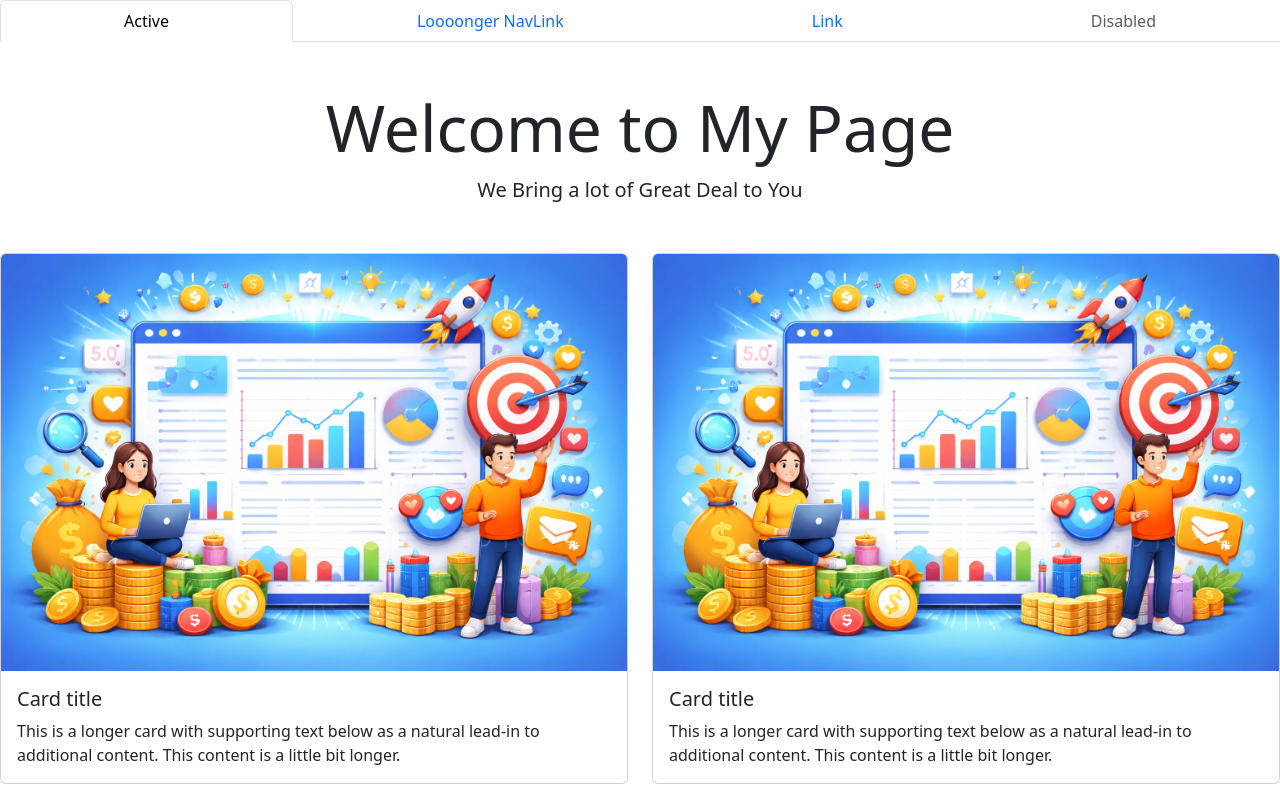
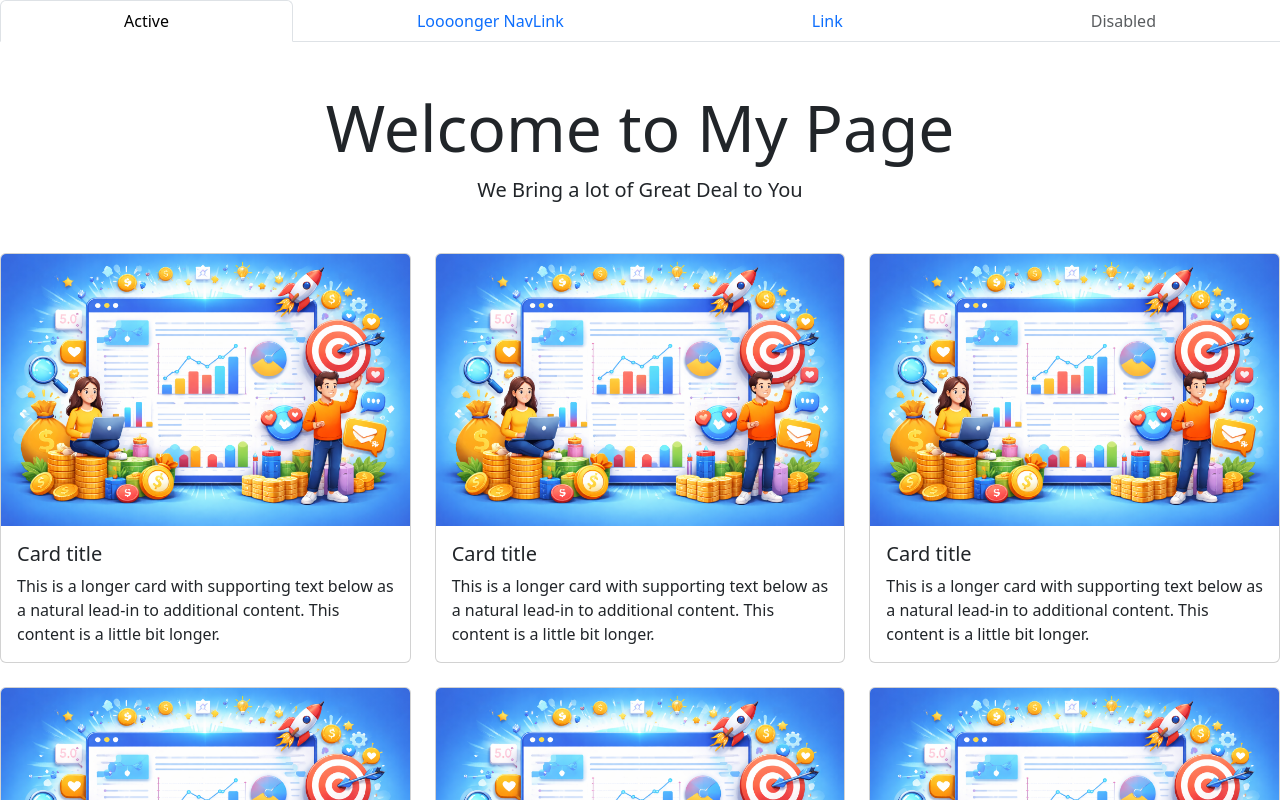
Before and after one commit to focusgabriel/checkpoint9, a React (Create React App) app: page / in a window 1280 px wide. Shown: the top 800 px of the page. Built offline with nearby package versions, Linux system fonts and the light colour scheme.

Commit message:
added some cards

```diff
--- a/src/App.js
+++ b/src/App.js
@@ -43,8 +43,8 @@ function PageHeader() {
 
 function GridExample() {
   return (
-    <Row xs={1} md={2} className="g-4">
-      {Array.from({ length: 4 }).map((_, idx) => (
+    <Row xs={1} md={3} className="g-4">
+      {Array.from({ length: 6 }).map((_, idx) => (
         <Col key={idx}>
           <Card>
             <Card.Img variant="top" src={image} />
```
